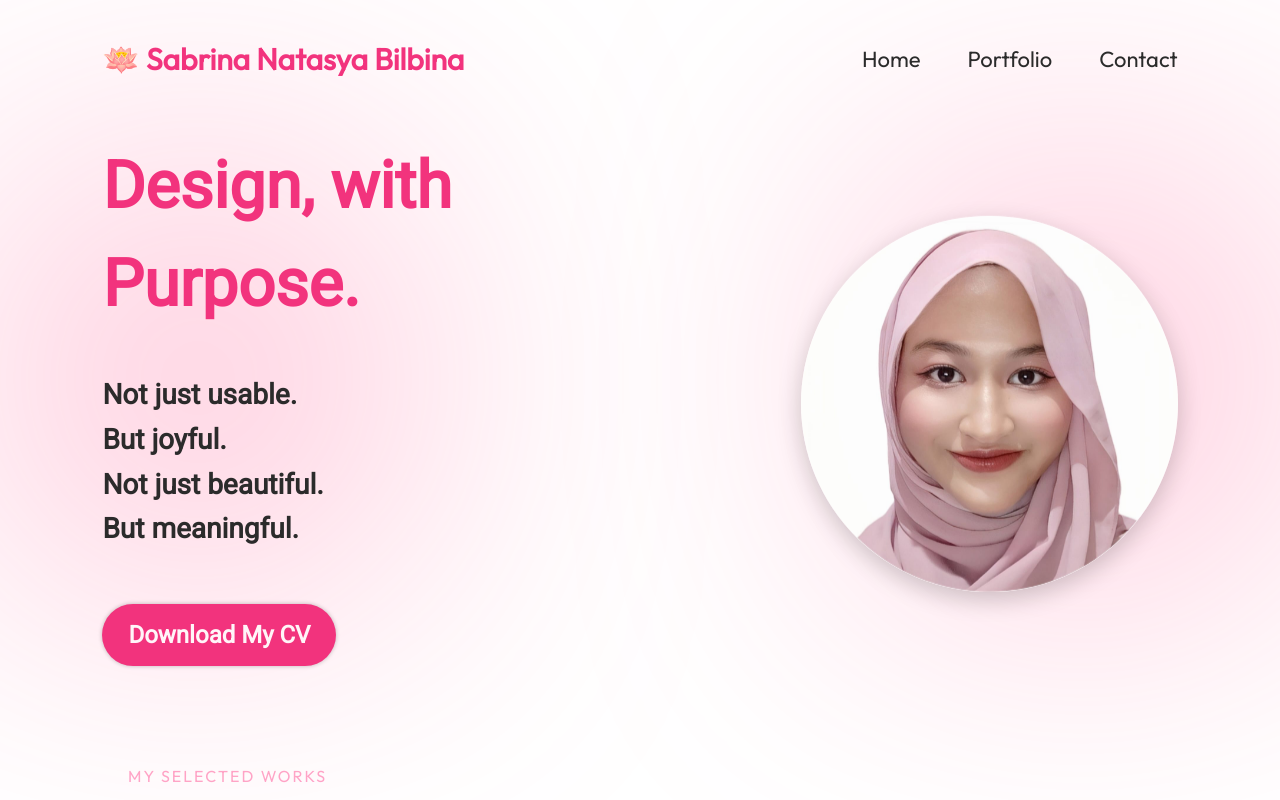
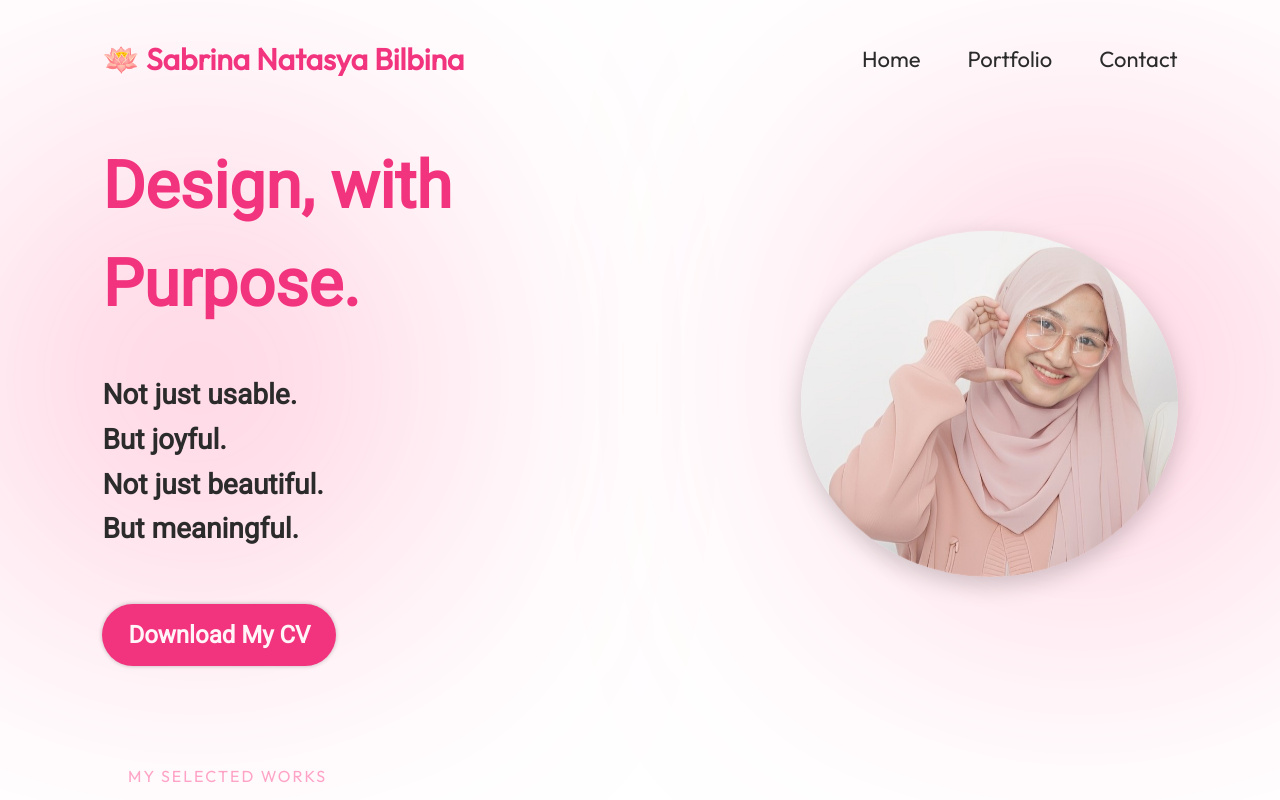
Before and after one commit to sabrintsya/Portfolio-Website, a React (Vite) app: page / in a window 1280 px wide. Shown: the top 800 px of the page. Built offline with nearby package versions, Linux system fonts and the light colour scheme.

Commit message:
change profile picture

```diff
--- a/src/components/Hero/Hero.module.css
+++ b/src/components/Hero/Hero.module.css
@@ -77,7 +77,7 @@
 .heroImg {
     width: 35%;
     z-index: 1;
-    border-radius: 50%;
+    border-radius: 60%;
     animation-name: floating;
     box-shadow: 0 8px 25px rgba(0, 0, 0, 0.2);
     animation-duration: 3s;
--- a/src/components/Portfolio/Portfolio.jsx
+++ b/src/components/Portfolio/Portfolio.jsx
@@ -61,7 +61,7 @@ export const Portfolio = () => {
       id: "bmi-calculator",
       title: "BMI Calculator",
       imageSrc: "portfolio/bmi.png",
-      description: "A lightweight tool to calculate Body Mass Index (BMI) instantly. It provides clear results with categorized health ranges, making it easier for users to understand their wellness levels.",
+      description: "A lightweight tool to calculate Body Mass Index (BMI) instantly. It provides clear results with categorized health ranges, for users to understand their wellness levels.",
       demo: "https://bmitor.netlify.app/",
       source: "https://github.com/sabrintsya/BMI-Calculator-Repo",
       type: "github"
```
Also changed, not shown: assets/hero/Picture.jpg.
